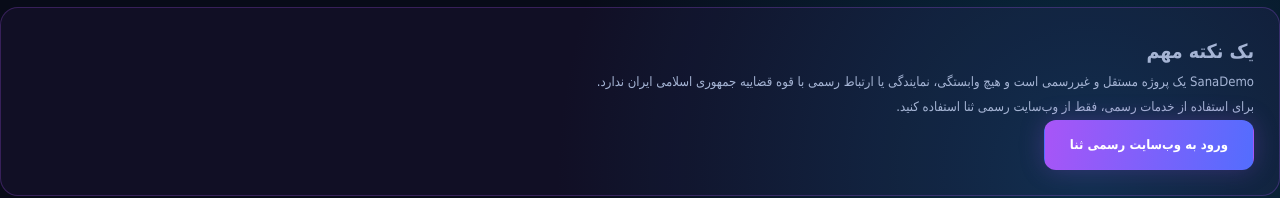
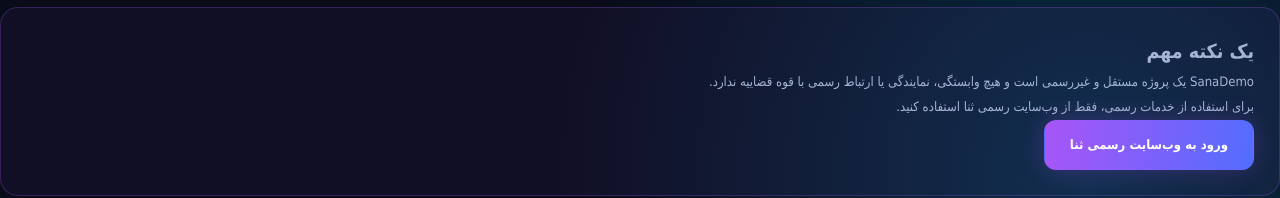
Before and after one commit to mohamad7899/sana-demo-page, a plain HTML site: page about.html in a window 1280 px wide. Shown: the part 880-1078 px from the top of the page. Drawn offline with Linux system fonts and the light colour scheme.

Commit message:
Remove reference to Iranian judiciary representation

```diff
--- a/about.html
+++ b/about.html
@@ -66,7 +66,7 @@
             <h2>یک نکته مهم</h2>
             <p>
                 SanaDemo یک پروژه مستقل و غیررسمی است و هیچ وابستگی،
-                نمایندگی یا ارتباط رسمی با قوه قضاییه جمهوری اسلامی ایران ندارد.
+                نمایندگی یا ارتباط رسمی با قوه قضاییه ندارد.
             </p>
             <p>
                 برای استفاده از خدمات رسمی، فقط از وب‌سایت رسمی ثنا استفاده کنید.
```
